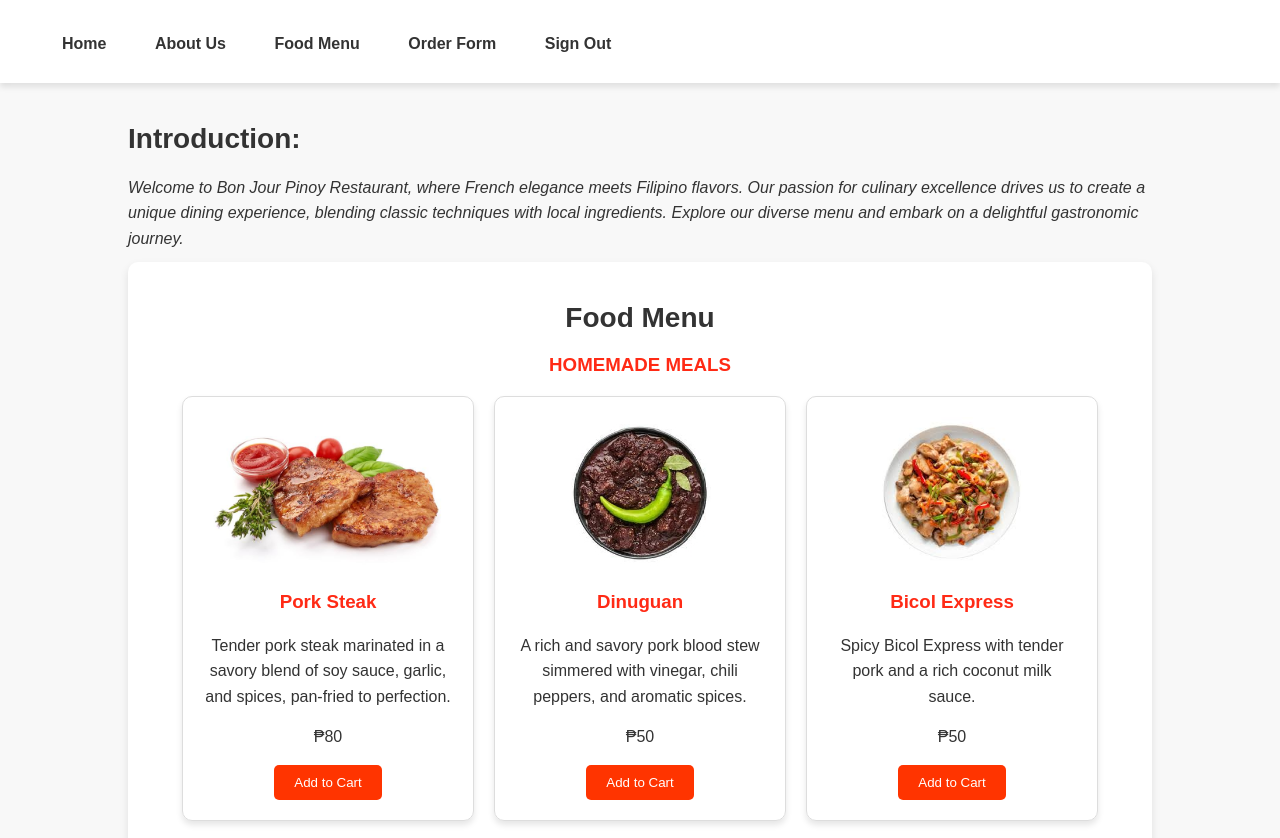
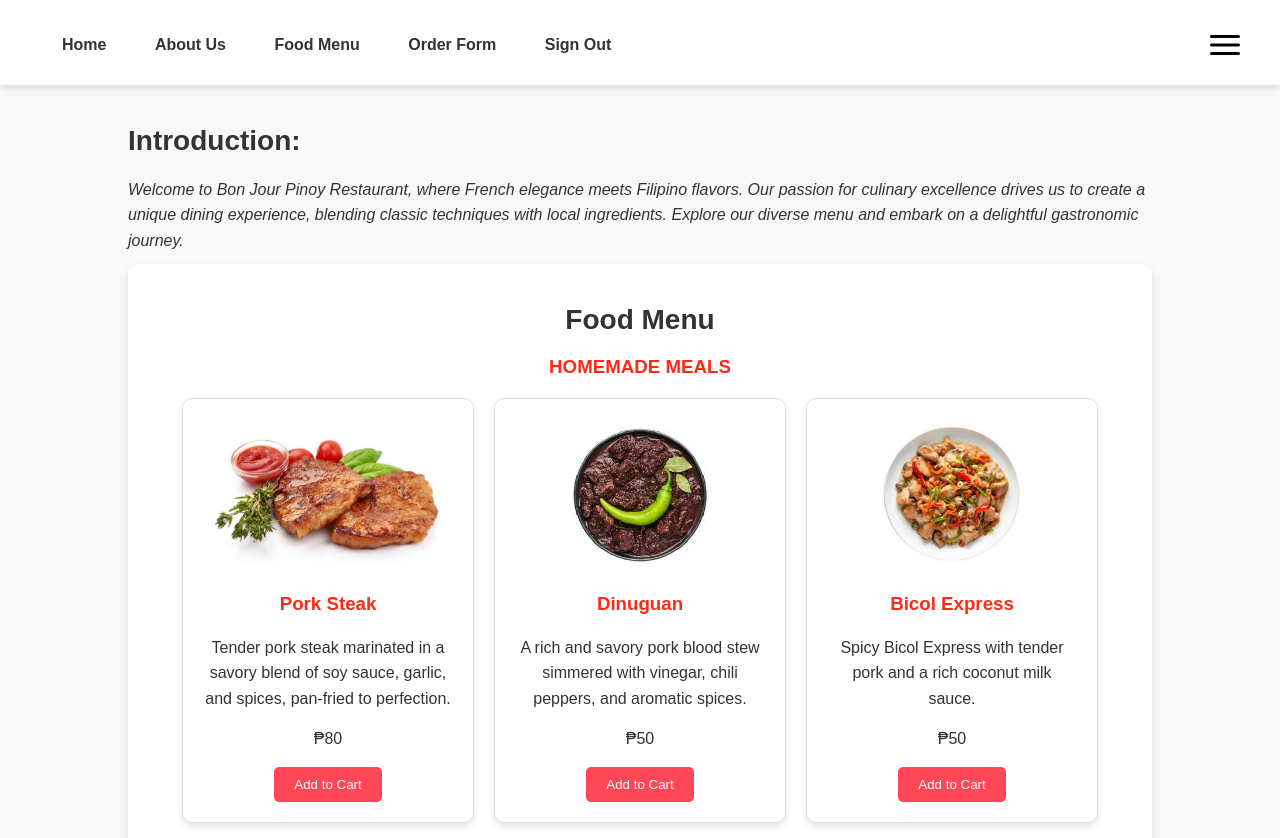
Before and after one commit to Jury018/BON-JOUR-RESTO-, a plain HTML site: page homepage.html in a window 1280 px wide. Shown: the part 69-907 px from the top of the page. Drawn offline with Linux system fonts and the light colour scheme.

Commit message:
update homepagestyle.css

```diff
--- a/homepagestyle.css
+++ b/homepagestyle.css
@@ -26,8 +26,8 @@ header {
 }
 
 header h1 {
-  font-family: 'Playfair Display', serif; /* Elegant font */
-  font-size: 2.5em; /* Responsive font size */
+  font-family: 'Playfair Display', serif;
+  font-size: 2.5em;
   color: var(--secondary-color);
   margin-top: 0;
   transition: all 0.3s ease;
@@ -91,7 +91,6 @@ nav {
 
 /* Hamburger Menu Styles */
 .hamburger {
-  display: none;
   cursor: pointer;
   position: relative;
   width: 30px;
@@ -104,9 +103,8 @@ nav {
   position: absolute;
   width: 100%;
   height: 3px;
-  background-color: var(--text-color);
+  background-color: #ffffea6e;
   border-radius: 5px;
-  transition: all 0.3s ease;
 }
 
 .hamburger span:nth-child(1) {
@@ -127,6 +125,7 @@ nav {
   background-color: var(--secondary-color);
 }
 
+/* Active state for hamburger (X) */
 .hamburger.active span:nth-child(1) {
   transform: rotate(45deg) translate(5px, 5px);
 }
@@ -148,7 +147,7 @@ nav {
   }
 
   .nav-list {
-    position: absolute;
+    position: fixed;
     top: 70px;
     left: 0;
     width: 100%;
@@ -164,8 +163,6 @@ nav {
   .nav-list.active {
     transform: translateY(0);
     opacity: 1;
-    background-color: rgba(255, 255, 255, 0.8);
-    backdrop-filter: blur(5px);
   }
 
   .nav-list li {
@@ -206,6 +203,8 @@ main p {
   line-height: 1.6;
   font-size: 16px;
 }
+
+
 
 /* Menu Section Styles */
 #menu {
@@ -263,17 +262,16 @@ main p {
 }
 
 .add-to-cart {
-  background-color: var(--accent-color);
-  color: white;
-  border: none;
-  padding: 10px 20px;
-  border-radius: 5px;
-  cursor: pointer;
-  transition: background-color 0.3s ease;
+    background-color: #ff4757;
+    color: #fff;
+    border: none;
+    padding: 10px 20px;
+    border-radius: 5px;
+    cursor: pointer;
+    transition: background-color 0.3s ease;
 }
-
 .add-to-cart:hover {
-  background-color: #d39e00;
+    background-color: #ff6b81;
 }
 /* Button Styles */
 #orderButton {
@@ -319,3 +317,27 @@ footer {
   transform: scale(1.05); /* Scale up slightly */
   box-shadow: 0 0 10px var(--secondary-color); /* Add a colored shadow */
 }
+
+.hamburger {
+  cursor: pointer;
+  position: relative;
+  width: 30px;
+  height: 20px;
+  z-index: 1001;
+}
+
+.hamburger span {
+  display: block;
+  position: absolute;
+  width: 100%;
+  height: 3px;
+  background-color: black; /* Or a very contrasting color */
+  border-radius: 5px;
+}
+
+
+@media (max-width: 768px) {
+  .hamburger {
+    display: block;
+  }
+}
```
